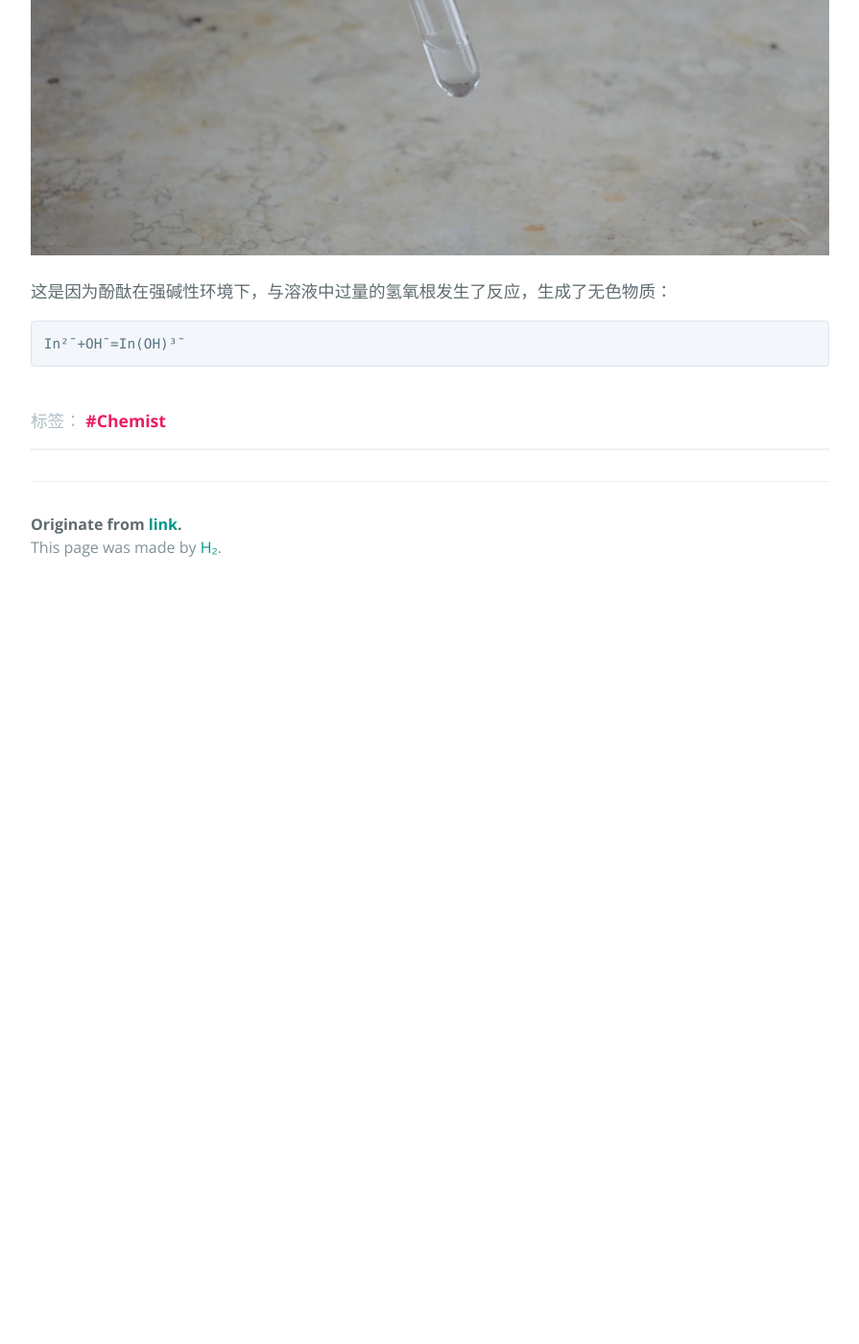
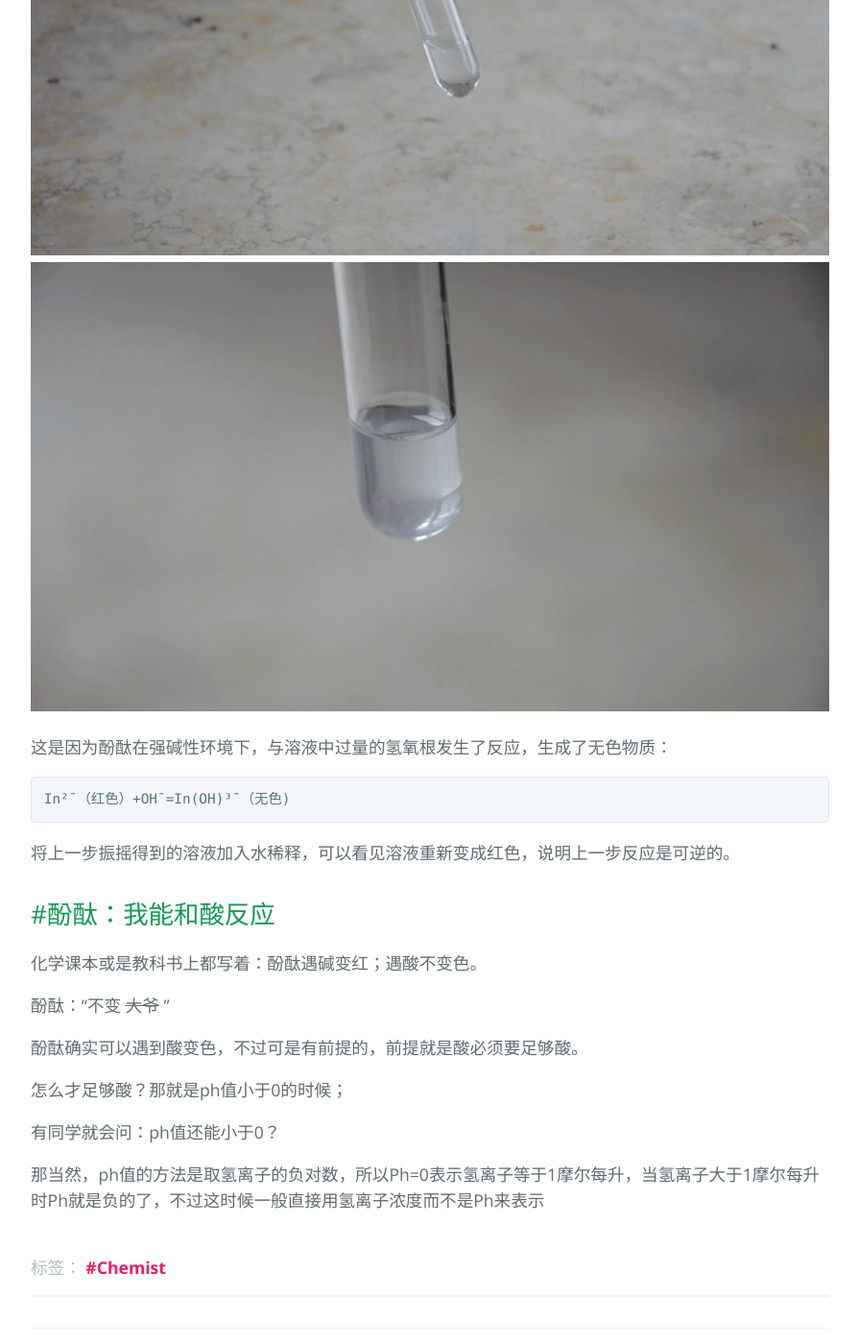
Before and after one commit to link9596/qwq, a Jekyll site: the page built from _posts/2017-12-27-chemist.md, in a window 1280 px wide and 1400 px high, scrolled down 2995 px. Shown: the whole window at 96% size, without its empty margins (192-1087 px from the left). Built offline with Jekyll 4.4.1, drawn with Linux system fonts in a browser that asks for light colours; comment, search, counter and statistics services are not loaded; before the commit the page ends 3625 px from its top, so only the background shows below that; some of the changed text lies outside the part shown.

Commit message:
Update 2017-12-27-chemist.md

````diff
--- a/_posts/2017-12-27-chemist.md
+++ b/_posts/2017-12-27-chemist.md
@@ -22,9 +22,9 @@ title: 酚酞：没你想的那么简单
 
 ![白色浑浊酚酞.png][4]
 
-接下来需要用到溶液质量分数为50%的NaOH(氢氧化钠)和98%的H₂SO₄进行实验；
+接下来需要用到溶液`质量分数为50%的NaOH(氢氧化钠)`和`98%的H₂SO₄`进行实验；
 
-向酚酞试液中加入质量分数为50%的NaOH溶液，溶液迅速呈现出红色：
+向酚酞试液中加入`质量分数为50%的NaOH溶液`，溶液迅速呈现出红色：
 
 ![浓氢氧化钠][12]
 
@@ -37,11 +37,27 @@ H₂In+2OH¯=In²¯+2H₂O
 继续摇晃试管，溶液的颜色逐渐变浅，然后变回无色：
 
 ![颜色消失][11]
+![颜色消失特写][9]
 
 这是因为酚酞在强碱性环境下，与溶液中过量的氢氧根发生了反应，生成了无色物质：
 ```
-In²¯+OH¯=In(OH)³¯
+In²¯（红色）+OH¯=In(OH)³¯（无色)
 ```
+将上一步振摇得到的溶液加入水稀释，可以看见溶液重新变成红色，说明上一步反应是可逆的。
+
+## #酚酞：我能和酸反应
+
+化学课本或是教科书上都写着：酚酞遇碱变红；遇酸不变色。
+
+酚酞：“不变 ~~大爷~~ ”
+
+酚酞确实可以遇到酸变色，不过可是有前提的，前提就是酸必须要足够酸。
+
+怎么才足够酸？那就是ph值小于0的时候；
+
+有同学就会问：ph值还能小于0？
+
+那当然，ph值的方法是取氢离子的负对数，所以Ph=0表示氢离子等于1摩尔每升，当氢离子大于1摩尔每升时Ph就是负的了，不过这时候一般直接用氢离子浓度而不是Ph来表示
 
 [1]: https://wapbaike.baidu.com/item/%E9%85%9A%E9%85%9E/1596924-
 [2]: /usrimg/2017-12-27-chemist-1.png
````
